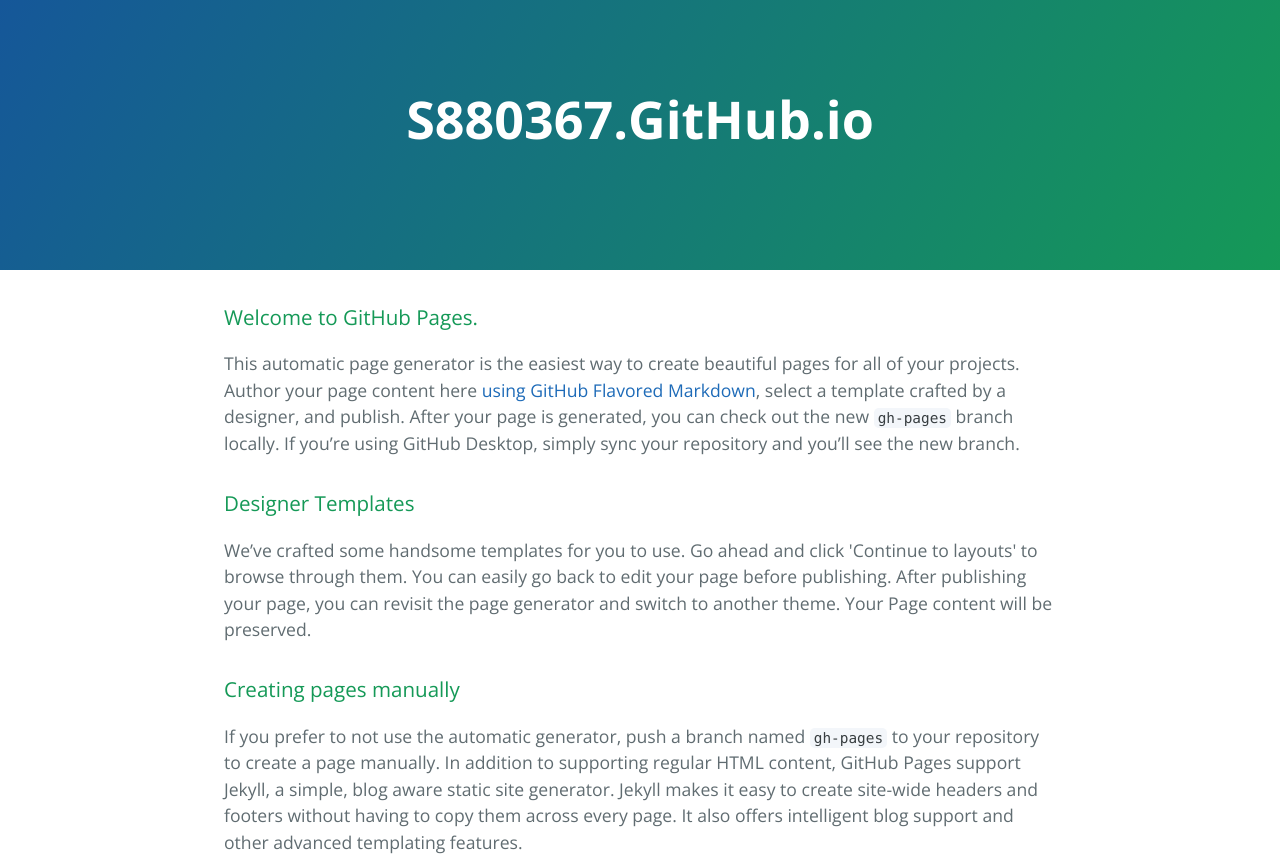
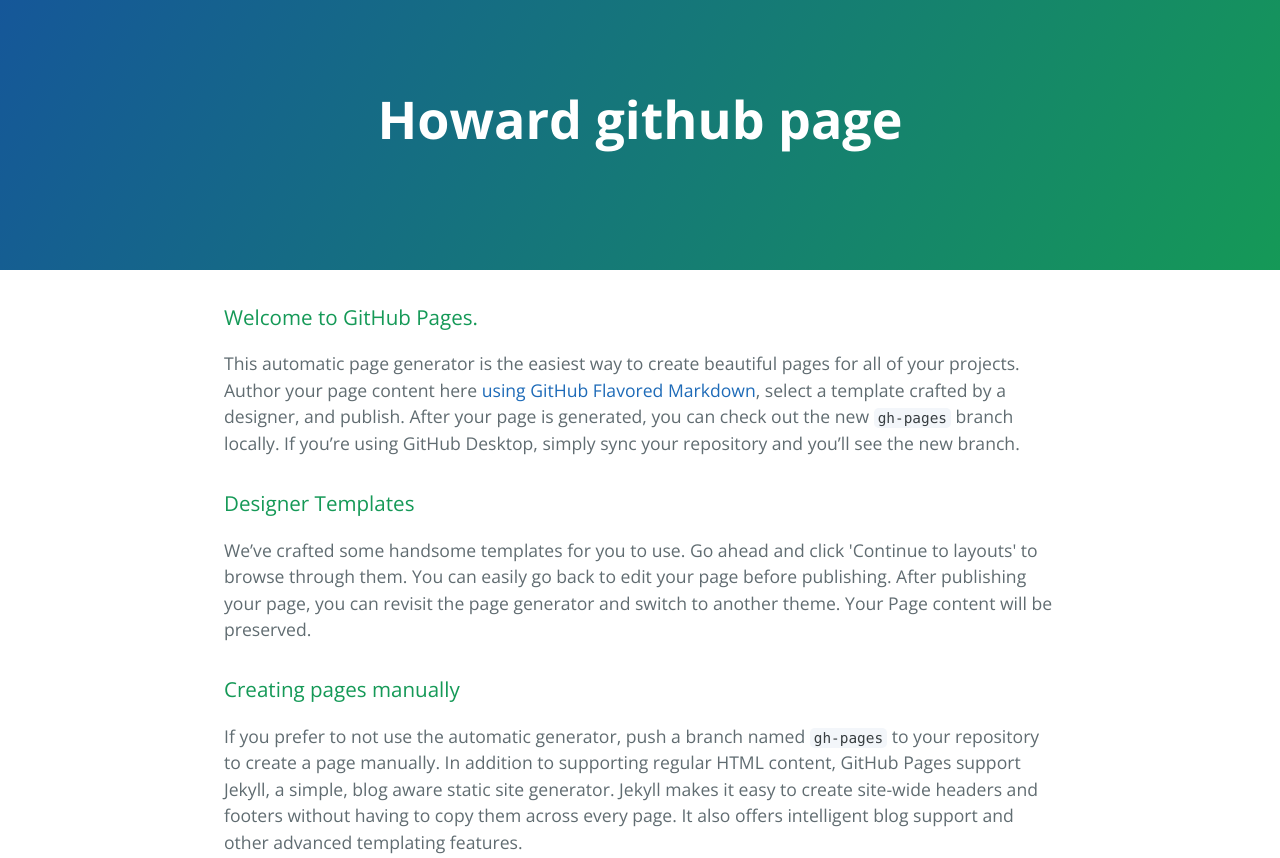
Before and after one commit to howardjchen/s880367.github.io, a plain HTML site: page index.html in a window 1280 px wide. Shown: the top 858 px of the page. Drawn offline with nearby package versions, Linux system fonts and the light colour scheme.

Commit message:
Update index.html

```diff
--- a/index.html
+++ b/index.html
@@ -2,7 +2,7 @@
 <html lang="en-us">
   <head>
     <meta charset="UTF-8">
-    <title>S880367.GitHub.io by s880367</title>
+    <title>Howard's GitHub page</title>
     <meta name="viewport" content="width=device-width, initial-scale=1">
     <link rel="stylesheet" type="text/css" href="stylesheets/normalize.css" media="screen">
     <link href='https://fonts.googleapis.com/css?family=Open+Sans:400,700' rel='stylesheet' type='text/css'>
@@ -11,7 +11,7 @@
   </head>
   <body>
     <section class="page-header">
-      <h1 class="project-name">S880367.GitHub.io</h1>
+      <h1 class="project-name">Howard github page</h1>
       <h2 class="project-tagline"></h2>
     </section>
 
```
